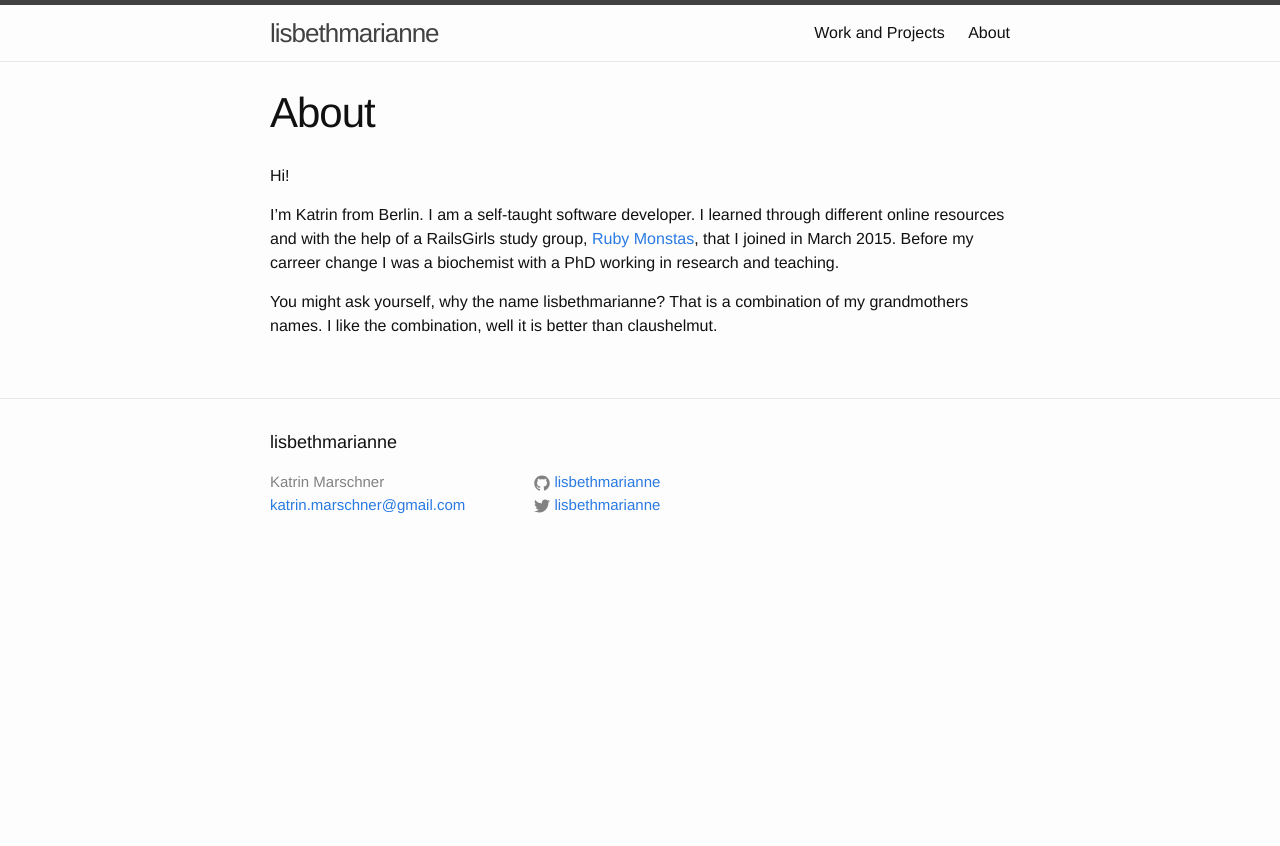
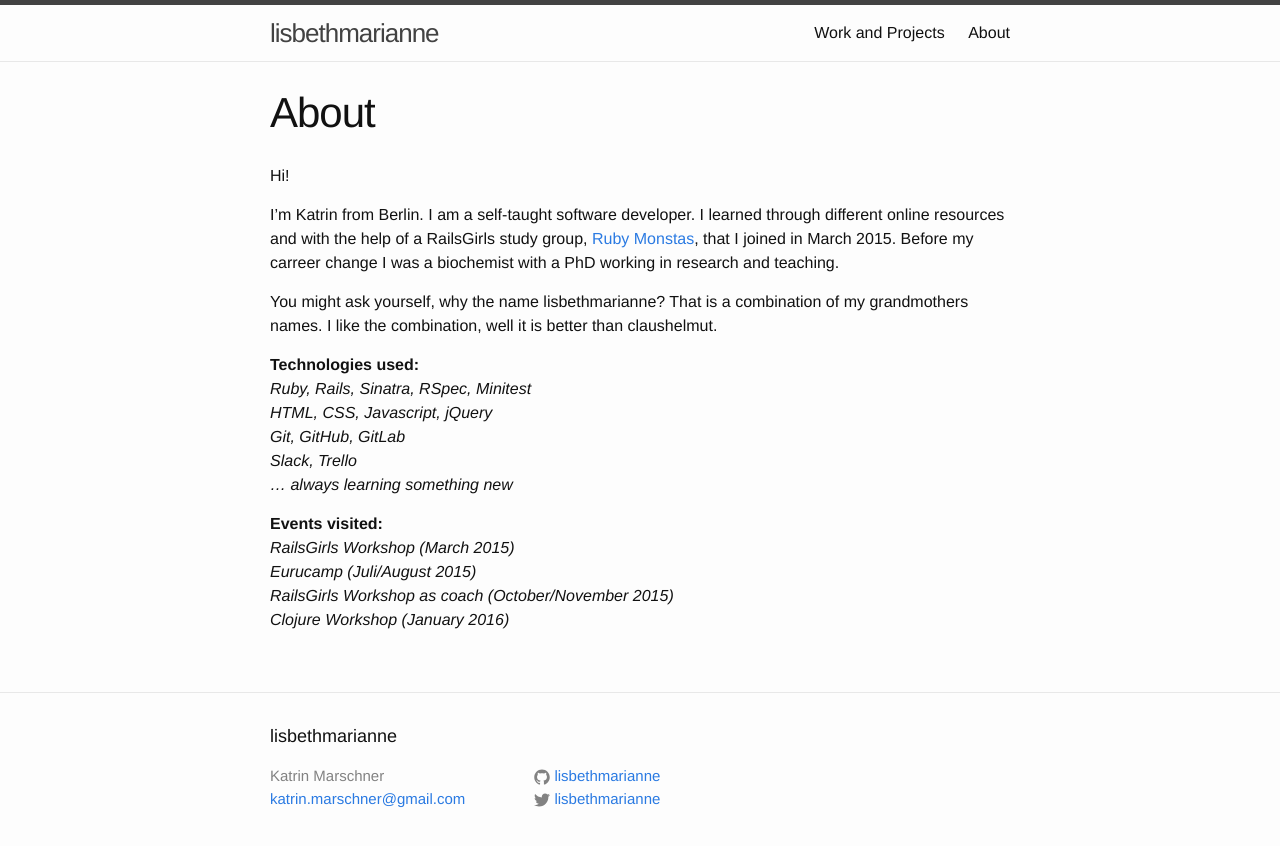
Before and after one commit to lisbethmarianne/lisbethmarianne.github.io, a Jekyll site: the page built from about.md, in a window 1280 px wide. Shown: the top 846 px of the page. Built offline with Jekyll 4.4.1, drawn with Linux system fonts in a browser that asks for light colours.

Commit message:
add technoligies and events to about

```diff
--- a/about.md
+++ b/about.md
@@ -10,3 +10,16 @@
 Before my carreer change I was a biochemist with a PhD working in research and teaching.
 
 You might ask yourself, why the name lisbethmarianne? That is a combination of my grandmothers names. I like the combination, well it is better than claushelmut.
+
+**Technologies used:**\\
+*Ruby, Rails, Sinatra, RSpec, Minitest\\
+HTML, CSS, Javascript, jQuery\\
+Git, GitHub, GitLab\\
+Slack, Trello\\
+... always learning something new*
+
+**Events visited:**\\
+*RailsGirls Workshop (March 2015)\\
+Eurucamp (Juli/August 2015)\\
+RailsGirls Workshop as coach (October/November 2015)\\
+Clojure Workshop (January 2016)*
```
